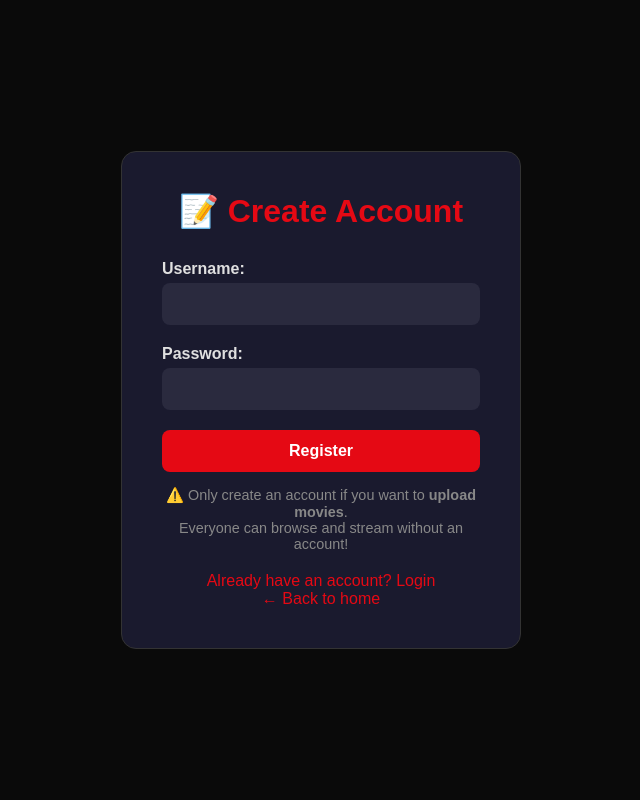
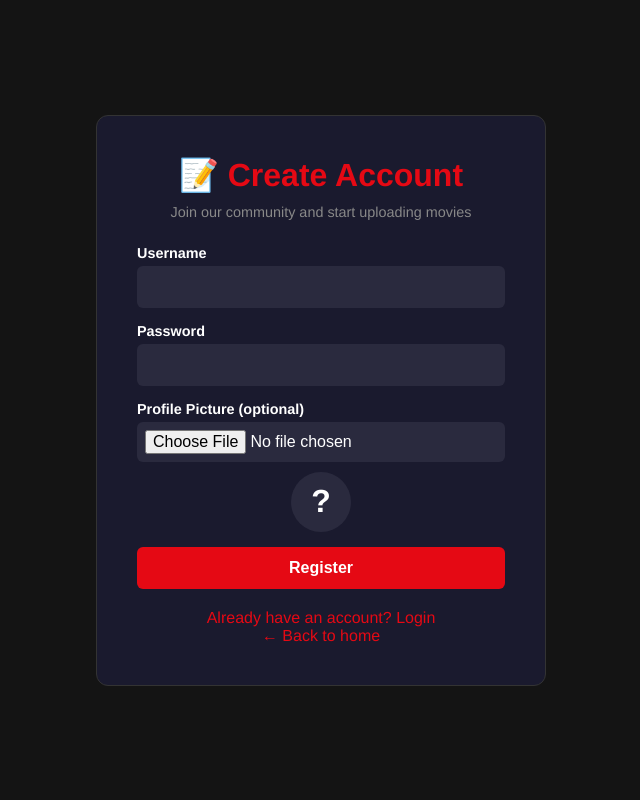
Before and after one commit to Anik23303/myftp, a Flask app: page /register in a window 1280 px wide. Shown: the whole page, without its empty margins (319-959 px from the left). Run offline with Flask 3, Linux system fonts and the light colour scheme.

Commit message:
Update register.html

```diff
--- a/templates/register.html
+++ b/templates/register.html
@@ -6,27 +6,131 @@
     <title>Register - Movie FTP</title>
     <style>
         * { margin: 0; padding: 0; box-sizing: border-box; }
-        body { font-family: Arial, sans-serif; background: #0a0a0a; color: #e0e0e0; min-height: 100vh; display: flex; justify-content: center; align-items: center; }
-        .register-container { background: #1a1a2e; padding: 40px; border-radius: 15px; border: 1px solid #333; max-width: 400px; width: 100%; }
-        .register-container h1 { text-align: center; margin-bottom: 30px; color: #e50914; }
-        .form-group { margin-bottom: 20px; }
-        .form-group label { display: block; margin-bottom: 5px; font-weight: bold; }
-        .form-group input { width: 100%; padding: 12px; border: none; border-radius: 8px; background: #2a2a3e; color: white; font-size: 16px; }
-        .form-group input:focus { outline: 2px solid #e50914; }
-        button { width: 100%; padding: 12px; border: none; border-radius: 8px; background: #e50914; color: white; font-weight: bold; font-size: 16px; cursor: pointer; transition: transform 0.2s; }
-        button:hover { transform: scale(1.02); }
-        .flash { padding: 10px; border-radius: 8px; margin-bottom: 15px; }
-        .flash.success { background: #1a3a1a; color: #00ff00; border: 1px solid #00ff00; }
-        .flash.error { background: #3a1a1a; color: #ff4444; border: 1px solid #ff4444; }
-        .links { text-align: center; margin-top: 20px; }
-        .links a { color: #e50914; text-decoration: none; }
-        .links a:hover { text-decoration: underline; }
-        .info { color: #888; font-size: 0.9rem; text-align: center; margin-top: 15px; }
+        body {
+            font-family: 'Helvetica Neue', Arial, sans-serif;
+            background: #141414;
+            color: #fff;
+            min-height: 100vh;
+            display: flex;
+            align-items: center;
+            justify-content: center;
+        }
+        .register-container {
+            background: #1a1a2e;
+            padding: 40px;
+            border-radius: 12px;
+            border: 1px solid #333;
+            max-width: 450px;
+            width: 90%;
+        }
+        .register-container h1 {
+            color: #e50914;
+            text-align: center;
+            margin-bottom: 10px;
+        }
+        .register-container p {
+            color: #888;
+            text-align: center;
+            margin-bottom: 25px;
+            font-size: 0.9rem;
+        }
+        .form-group {
+            margin-bottom: 15px;
+        }
+        .form-group label {
+            display: block;
+            margin-bottom: 5px;
+            font-weight: bold;
+            font-size: 0.9rem;
+        }
+        .form-group input {
+            width: 100%;
+            padding: 12px;
+            border: none;
+            border-radius: 6px;
+            background: #2a2a3e;
+            color: white;
+            font-size: 1rem;
+        }
+        .form-group input:focus {
+            outline: 2px solid #e50914;
+        }
+        .form-group input[type="file"] {
+            padding: 8px;
+            background: #2a2a3e;
+        }
+        .btn-submit {
+            width: 100%;
+            padding: 12px;
+            border: none;
+            border-radius: 6px;
+            background: #e50914;
+            color: white;
+            font-weight: bold;
+            font-size: 1rem;
+            cursor: pointer;
+            transition: background 0.3s;
+        }
+        .btn-submit:hover {
+            background: #ff0a1a;
+        }
+        .flash {
+            padding: 10px;
+            border-radius: 6px;
+            margin-bottom: 15px;
+        }
+        .flash.success {
+            background: #1a3a1a;
+            color: #00ff00;
+            border: 1px solid #00ff00;
+        }
+        .flash.error {
+            background: #3a1a1a;
+            color: #ff4444;
+            border: 1px solid #ff4444;
+        }
+        .links {
+            text-align: center;
+            margin-top: 20px;
+        }
+        .links a {
+            color: #e50914;
+            text-decoration: none;
+        }
+        .links a:hover {
+            text-decoration: underline;
+        }
+        .info {
+            color: #888;
+            font-size: 0.8rem;
+            text-align: center;
+            margin-top: 15px;
+        }
+        .preview-avatar {
+            width: 60px;
+            height: 60px;
+            border-radius: 50%;
+            background: #2a2a3e;
+            display: flex;
+            align-items: center;
+            justify-content: center;
+            font-size: 2rem;
+            font-weight: bold;
+            color: #fff;
+            margin: 10px auto;
+        }
+        .preview-avatar img {
+            width: 100%;
+            height: 100%;
+            border-radius: 50%;
+            object-fit: cover;
+        }
     </style>
 </head>
 <body>
     <div class="register-container">
         <h1>📝 Create Account</h1>
+        <p>Join our community and start uploading movies</p>
 
         {% with messages = get_flashed_messages(with_categories=true) %}
             {% if messages %}
@@ -36,27 +140,42 @@
             {% endif %}
         {% endwith %}
 
-        <form method="POST">
+        <form method="POST" enctype="multipart/form-data">
             <div class="form-group">
-                <label>Username:</label>
+                <label>Username</label>
                 <input type="text" name="username" required minlength="3" pattern="[A-Za-z0-9]+" title="Alphanumeric only">
             </div>
             <div class="form-group">
-                <label>Password:</label>
+                <label>Password</label>
                 <input type="password" name="password" required minlength="6">
             </div>
-            <button type="submit">Register</button>
+            <div class="form-group">
+                <label>Profile Picture (optional)</label>
+                <input type="file" name="profile_pic" accept=".jpg,.jpeg,.png,.gif,.webp" onchange="previewImage(this)">
+                <div class="preview-avatar" id="avatarPreview">?</div>
+            </div>
+            <button type="submit" class="btn-submit">Register</button>
         </form>
-
-        <div class="info">
-            <p>⚠️ Only create an account if you want to <strong>upload movies</strong>.</p>
-            <p>Everyone can browse and stream without an account!</p>
-        </div>
 
         <div class="links">
             <a href="/login">Already have an account? Login</a><br>
             <a href="/">← Back to home</a>
         </div>
     </div>
+
+    <script>
+        function previewImage(input) {
+            const preview = document.getElementById('avatarPreview');
+            if (input.files && input.files[0]) {
+                const reader = new FileReader();
+                reader.onload = function(e) {
+                    preview.innerHTML = `<img src="${e.target.result}" alt="Preview">`;
+                };
+                reader.readAsDataURL(input.files[0]);
+            } else {
+                preview.innerHTML = '?';
+            }
+        }
+    </script>
 </body>
 </html>
```
